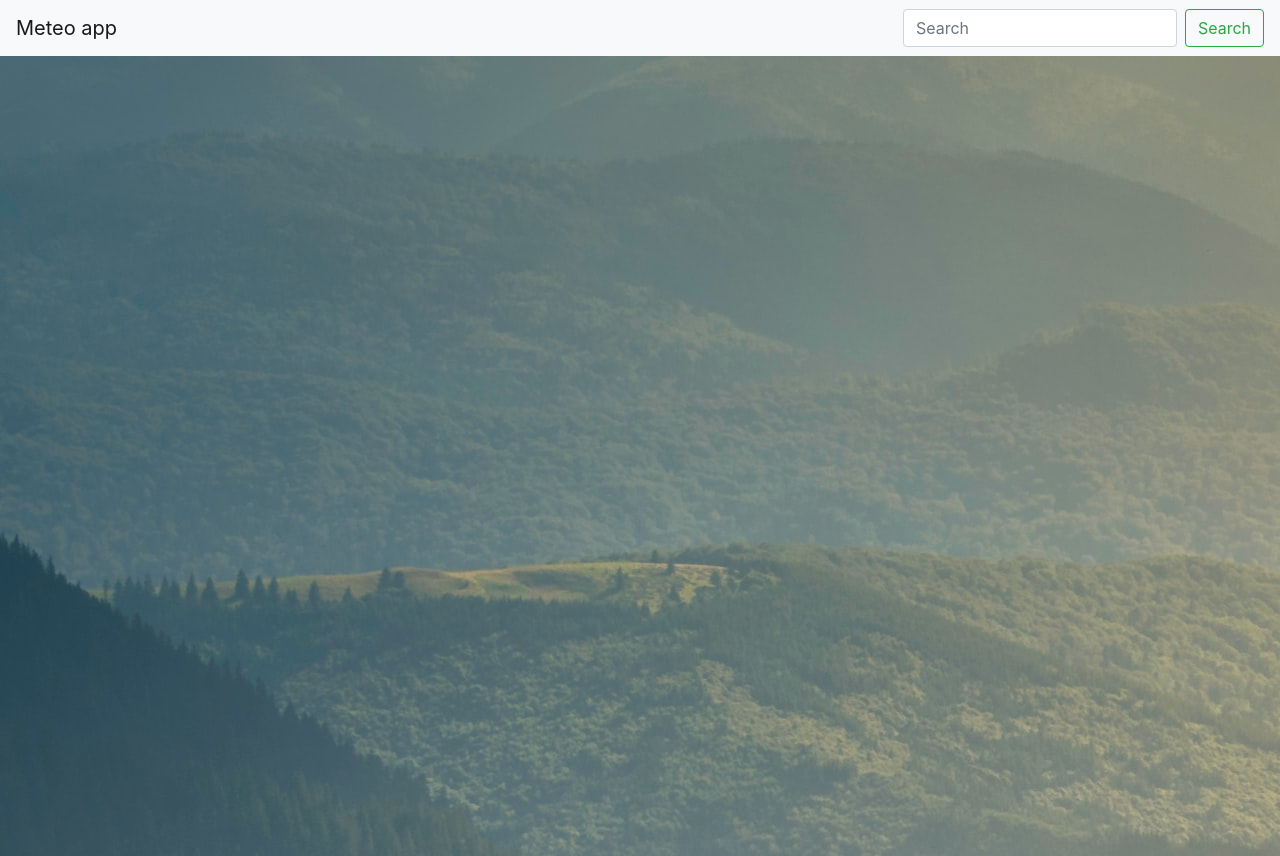
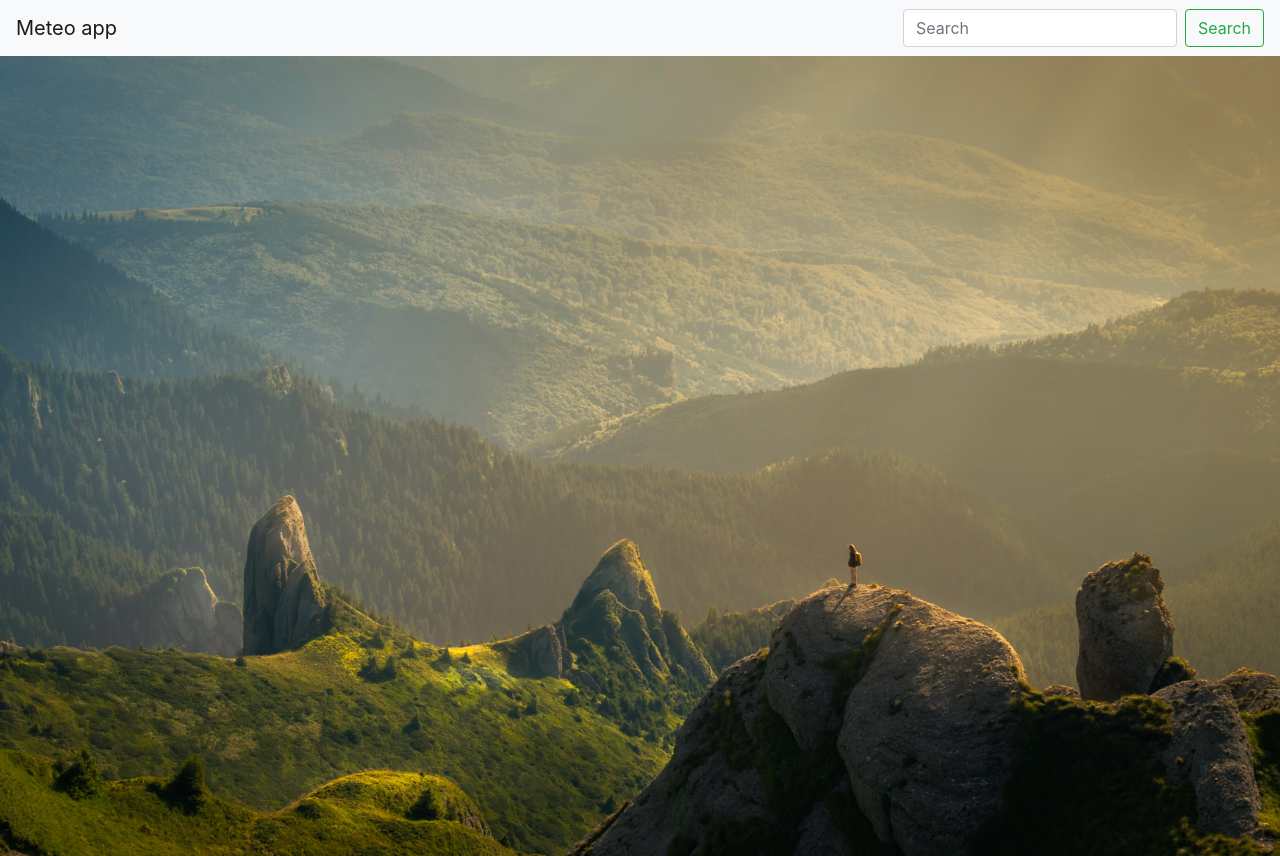
Before and after one commit to boubaSambare/weather-app, a React (Create React App) app: page / in a window 1280 px wide. Built offline with nearby package versions, Linux system fonts and the light colour scheme.

Commit message:
style: :bento:

```diff
--- a/src/components/App.jsx
+++ b/src/components/App.jsx
@@ -14,7 +14,10 @@ const Wrapper = styled.div`
   width: 100%;
 `;
 const Background = styled.div(({ photo }) => ({
-  background: `url(${photo})`,
+  backgroundImage: `url(${photo})`,
+  backgroundRepeat: "no-repeat",
+  backgroundPosition: "center",
+  backgroundSize: "cover",
 }));
 
 const App = (props) => {
```
Also changed, not shown: 1 other file (tests, documents, lock files or other folders).
